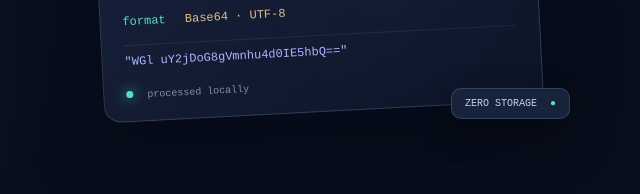
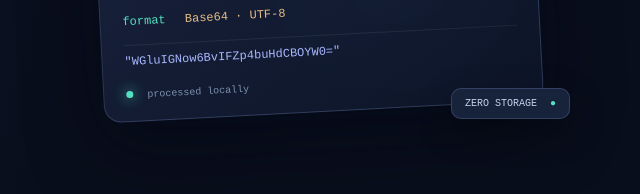
Before and after one commit to khahdihdz/encode, a plain HTML site: page index.html in a window 1280 px wide. Shown: the part 426-620 px from the top of the page, 634-1274 px from the left. Drawn offline with Linux system fonts and the light colour scheme.

Commit message:
Correct Base64 sample in landing page preview

```diff
--- a/index.html
+++ b/index.html
@@ -11,7 +11,7 @@
 <body>
 <header class="topbar"><a class="brand" href="#top" aria-label="Encode Pro trang chủ"><span class="brand-mark">⌘</span><span>encode<span class="brand-accent">.pro</span></span></a><nav><a href="#tool">Công cụ</a><a href="#features">Tính năng</a><a href="#privacy">Quyền riêng tư</a></nav><button id="themeBtn" class="icon-btn" aria-label="Đổi giao diện" title="Đổi giao diện">☼</button></header>
 <main id="top">
-<section class="hero"><div class="hero-copy"><div class="eyebrow"><span class="pulse"></span> PRIVATE · CLIENT-SIDE · FREE</div><h1>Mã hóa. Giải mã.<br><span>Không để lại dấu vết.</span></h1><p>Công cụ Encode / Decode đa định dạng, hỗ trợ tiếng Việt, Unicode, khoảng trắng và chuỗi viết liền. Mọi thao tác diễn ra ngay trong trình duyệt của bạn.</p><div class="hero-actions"><a class="btn primary" href="#tool">Mở công cụ <span>↘</span></a><a class="text-link" href="#privacy">Tìm hiểu bảo mật →</a></div><div class="trust-row"><span>✓ Không tài khoản</span><span>✓ Không máy chủ</span><span>✓ Không lưu lịch sử</span></div></div><div class="hero-art" aria-hidden="true"><div class="orb orb-one"></div><div class="orb orb-two"></div><div class="code-window"><div class="window-head"><i></i><i></i><i></i><span>encode / decode</span></div><div class="code-line muted">// your text stays on device</div><div class="code-line"><b>input</b> <span>"Xin chào Việt Nam"</span></div><div class="code-line"><b>format</b> <em>Base64 · UTF-8</em></div><div class="code-line result">"WGl uY2jDoG8gVmnhu4d0IE5hbQ=="</div><div class="code-status"><span></span> processed locally</div></div><div class="float-chip chip-a">UTF-8 <b>✓</b></div><div class="float-chip chip-b">ZERO STORAGE <b>●</b></div></div></section>
+<section class="hero"><div class="hero-copy"><div class="eyebrow"><span class="pulse"></span> PRIVATE · CLIENT-SIDE · FREE</div><h1>Mã hóa. Giải mã.<br><span>Không để lại dấu vết.</span></h1><p>Công cụ Encode / Decode đa định dạng, hỗ trợ tiếng Việt, Unicode, khoảng trắng và chuỗi viết liền. Mọi thao tác diễn ra ngay trong trình duyệt của bạn.</p><div class="hero-actions"><a class="btn primary" href="#tool">Mở công cụ <span>↘</span></a><a class="text-link" href="#privacy">Tìm hiểu bảo mật →</a></div><div class="trust-row"><span>✓ Không tài khoản</span><span>✓ Không máy chủ</span><span>✓ Không lưu lịch sử</span></div></div><div class="hero-art" aria-hidden="true"><div class="orb orb-one"></div><div class="orb orb-two"></div><div class="code-window"><div class="window-head"><i></i><i></i><i></i><span>encode / decode</span></div><div class="code-line muted">// your text stays on device</div><div class="code-line"><b>input</b> <span>"Xin chào Việt Nam"</span></div><div class="code-line"><b>format</b> <em>Base64 · UTF-8</em></div><div class="code-line result">"WGluIGNow6BvIFZp4buHdCBOYW0="</div><div class="code-status"><span></span> processed locally</div></div><div class="float-chip chip-a">UTF-8 <b>✓</b></div><div class="float-chip chip-b">ZERO STORAGE <b>●</b></div></div></section>
 <section class="tool-section" id="tool"><div class="section-heading"><div><div class="eyebrow">WORKSPACE</div><h2>Không gian chuyển đổi</h2><p>Chọn định dạng, nhập dữ liệu và xử lý tức thì.</p></div><span class="local-pill"><i></i> Xử lý trên thiết bị</span></div>
 <div class="workspace">
 <div class="toolbar"><div class="mode-switch" role="group" aria-label="Chế độ"><button id="encodeMode" class="mode active">Encode</button><button id="decodeMode" class="mode">Decode</button></div><label class="format-label" for="format">Định dạng</label><select id="format"><option value="base64">Base64 (UTF-8)</option><option value="base64url">Base64 URL Safe</option><option value="url">URL Encode</option><option value="html">HTML Entities</option><option value="unicode">Unicode Escape</option><option value="hex">Hexadecimal</option><option value="binary">Binary</option><option value="decimal">Decimal Unicode</option><option value="rot13">ROT13</option><option value="caesar">Caesar Cipher</option><option value="morse">Morse Code</option><option value="reverse">Reverse Text</option><option value="json">JSON Escape</option><option value="md5">MD5 (Hash một chiều)</option><option value="sha1">SHA-1 (Hash một chiều)</option><option value="sha256">SHA-256 (Hash một chiều)</option><option value="sha512">SHA-512 (Hash một chiều)</option></select><div class="param" id="caesarParam" hidden><label for="shift">Shift</label><input id="shift" type="number" min="-25" max="25" value="3"></div><div class="param" id="separatorParam" hidden><label for="separator">Dấu phân cách</label><select id="separator"><option value="">Không có</option><option value=" ">Khoảng trắng</option><option value="-">Gạch ngang</option></select></div></div>
```
